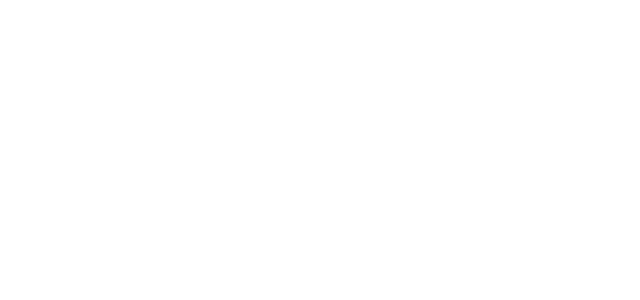
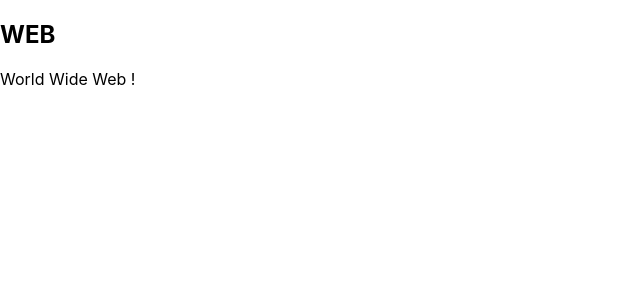
Before and after one commit to JiHwonChoi/ReactProgramming, a React (Create React App) app: page / in a window 1280 px wide. Shown: the top 300 px of the page, without its empty margins (0-640 px from the left). Built offline with nearby package versions, Linux system fonts and the light colour scheme.

Commit message:
0125 컴포넌트 파일 분리

```diff
--- a/src/App.css
+++ /dev/null
@@ -1,38 +0,0 @@
-.App {
-  text-align: center;
-}
-
-.App-logo {
-  height: 40vmin;
-  pointer-events: none;
-}
-
-@media (prefers-reduced-motion: no-preference) {
-  .App-logo {
-    animation: App-logo-spin infinite 20s linear;
-  }
-}
-
-.App-header {
-  background-color: #282c34;
-  min-height: 100vh;
-  display: flex;
-  flex-direction: column;
-  align-items: center;
-  justify-content: center;
-  font-size: calc(10px + 2vmin);
-  color: white;
-}
-
-.App-link {
-  color: #61dafb;
-}
-
-@keyframes App-logo-spin {
-  from {
-    transform: rotate(0deg);
-  }
-  to {
-    transform: rotate(360deg);
-  }
-}
--- a/src/App.js
+++ b/src/App.js
@@ -1,12 +1,24 @@
-import logo from './logo.svg';
-import './App.css';
 
-function App() {
-  return (
-    <div className="App">
+import React, {Component} from 'react';
+import Subject from "./components/Subject";
 
-    </div>
-  );
+class App extends Component{
+  constructor(props){
+    super(props);
+    this.state={
+      subject:{title:'WEB', sub:'World Wide Web !'}
+    }
+  }
+  render(){
+    return (
+      <div className="App">
+        <Subject
+          title={this.state.subject.title}
+          sub={this.state.subject.sub}>
+          </Subject>
+      </div>
+    );
+  }
 }
 
 export default App;
--- /dev/null
+++ b/src/components/Subject.js
@@ -0,0 +1,14 @@
+import React, {Component} from 'react';
+
+class Subject extends Component{
+    render(){
+        return (
+            <article>
+                <h2> {this.props.title}</h2>
+                {this.props.sub}
+            </article>
+        );
+    }
+}
+
+export default Subject;
```
Also changed, not shown: src/logo.svg (deleted), 1 other file (tests, documents, lock files or other folders).
